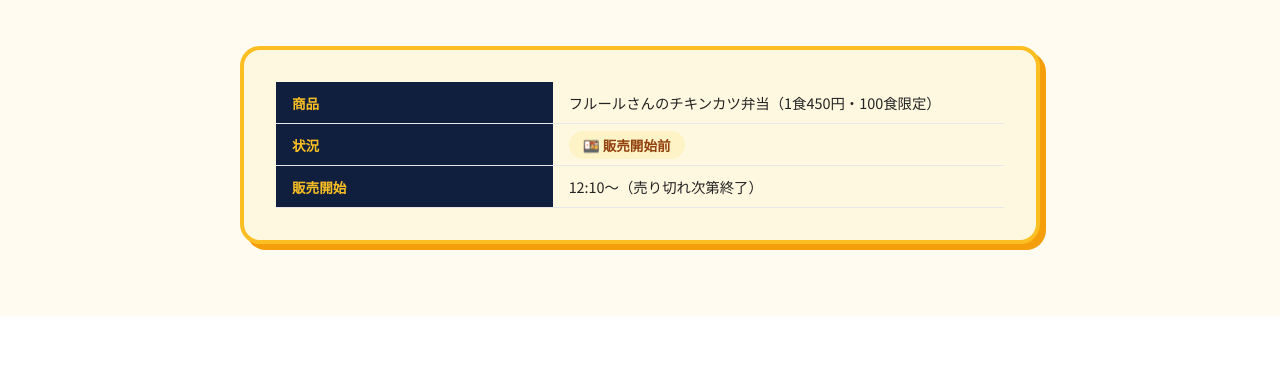
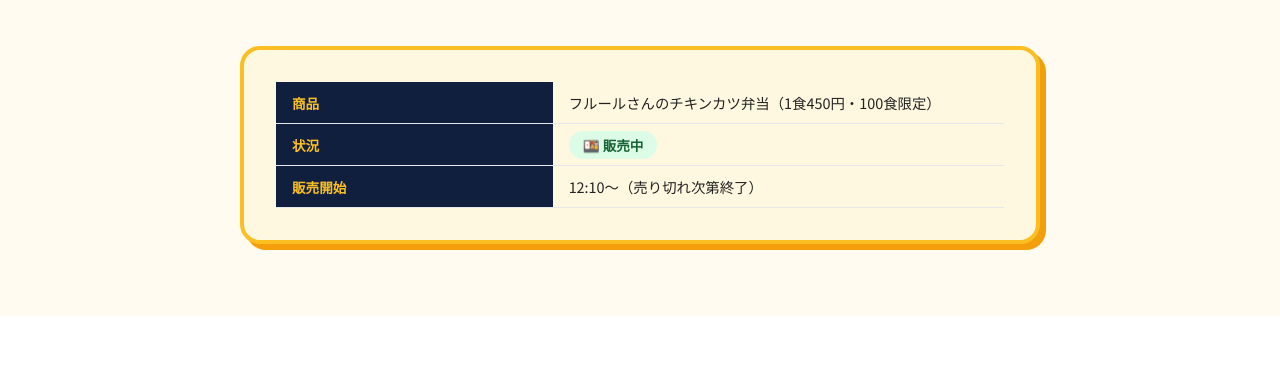
Before and after one commit to wadaisai-26/wadaisai-26.github.io, a plain HTML site: page index.html in a window 1280 px wide. Shown: the part 880-1265 px from the top of the page. Drawn offline with Linux system fonts and the light colour scheme.

Commit message:
お弁当を販売中に変更

```diff
--- a/index.html
+++ b/index.html
@@ -387,7 +387,7 @@
             <th>状況</th>
             <!-- ★ 変更ポイント：販売開始したら status-delay → status-open、文言を「🍱 販売中」に変更 -->
             <!-- 　　　　　　完売したら status-open → status-cancel、文言を「🍱 完売しました」に変更 -->
-            <td><span class="status-delay">🍱 販売開始前</span></td>
+            <td><span class="status-open">🍱 販売中</span></td>
           </tr>
           <tr><th>販売開始</th><td>12:10〜（売り切れ次第終了）</td></tr>
         </table>
```
